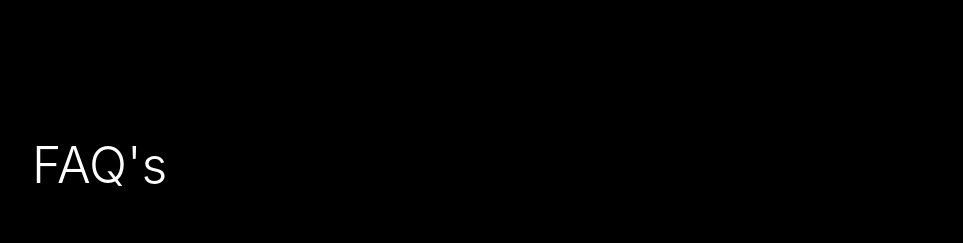
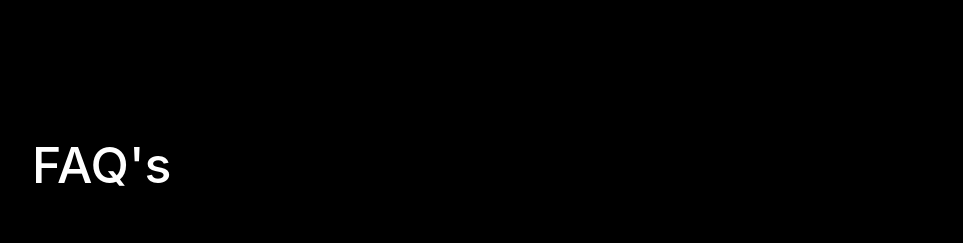
Before and after one commit to clearwaveit/cwitfllwebsite, a Next.js app: page /next-js in a window 1280 px wide. Shown: the part 9440-9683 px from the top of the page, without its empty margins (158-1121 px from the left). Built offline with nearby package versions, Linux system fonts and the light colour scheme; a web font is replaced by a local one.

Commit message:
font fix

```diff
--- a/app/components/sections/Accordion.tsx
+++ b/app/components/sections/Accordion.tsx
@@ -174,7 +174,7 @@ export default function Accordion() {
   return (
     <section className="relative min-h-screen bg-black py-24 overflow-hidden">
       <div className="relative z-10 mx-auto px-3 md:px-0 lg:px-0 global-section-padding accordion-content-container">
-        <h2 className="text-[30px] md:text-[50px] font-light text-white leading-[60px] md:leading-[80px] mb-10">
+        <h2 className="text-[30px] md:text-[50px] font-[500] text-white leading-[60px] md:leading-[80px] mb-10">
           FAQ's
         </h2>
 
--- a/app/components/sections/DigitalExperienceBanner.tsx
+++ b/app/components/sections/DigitalExperienceBanner.tsx
@@ -356,7 +356,7 @@ export default function DigitalExperienceBanner({
           <div className="ps-0 lg:ps-8 pt-30 lg:pt-70 pointer-events-auto w-full md:w-auto">
             <h1
               ref={headingRef}
-              className="text-[40px] md:text-[80px] font-light text-white leading-[44px] md:leading-[80px] mb-6"
+              className="text-[40px] md:text-[80px] font-[500] text-white leading-[44px] md:leading-[80px] mb-6"
             >
               {title}
             </h1>
```
